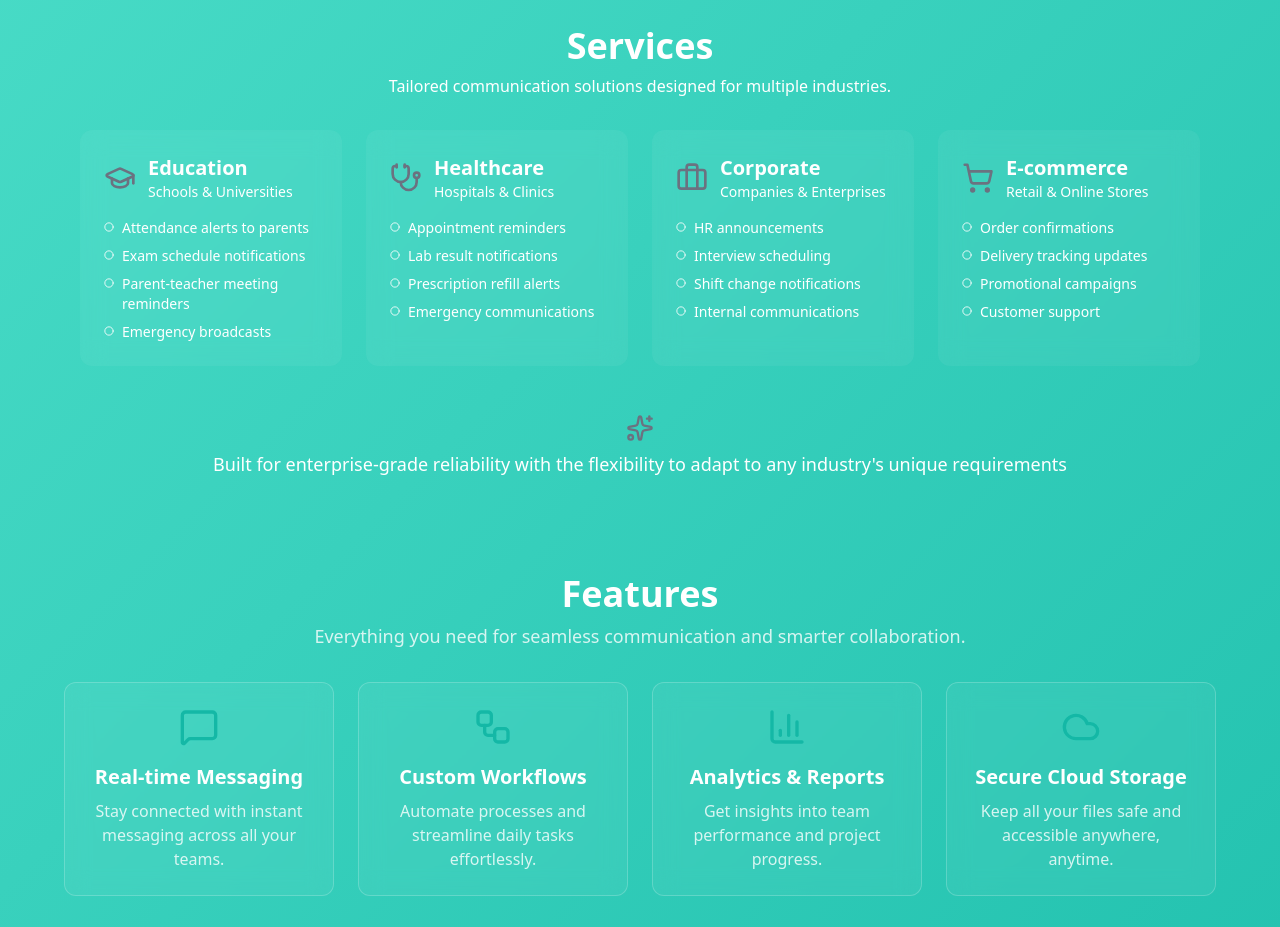
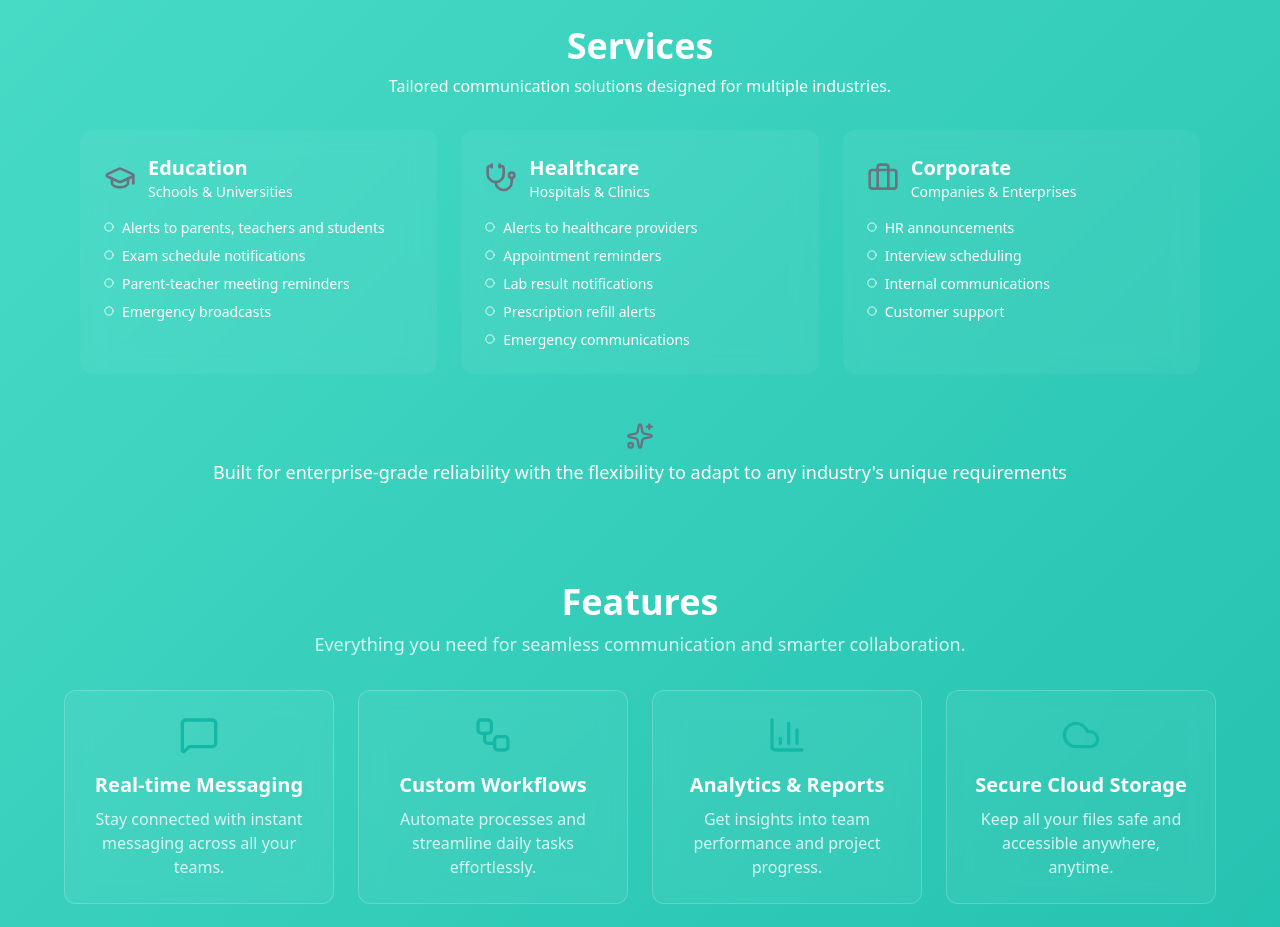
Before and after one commit to Chechep/comms, a React (Vite) app in the folder frontend/: page / in a window 1280 px wide. Shown: the part 1480-2407 px from the top of the page. Built offline with nearby package versions, Linux system fonts and the light colour scheme; no server answers.

Commit message:
update services

```diff
--- a/frontend/src/components/Services.jsx
+++ b/frontend/src/components/Services.jsx
@@ -2,7 +2,6 @@ import {
   GraduationCap,
   Stethoscope,
   Briefcase,
-  ShoppingCart,
   Sparkles,
   Circle,
 } from "lucide-react";
@@ -16,7 +15,7 @@ export default function Services({ darkMode, themeColor }) {
       title: "Education",
       subtitle: "Schools & Universities",
       points: [
-        "Attendance alerts to parents",
+        "Alerts to parents, teachers and students",
         "Exam schedule notifications",
         "Parent-teacher meeting reminders",
         "Emergency broadcasts",
@@ -27,6 +26,7 @@ export default function Services({ darkMode, themeColor }) {
       title: "Healthcare",
       subtitle: "Hospitals & Clinics",
       points: [
+        "Alerts to healthcare providers",
         "Appointment reminders",
         "Lab result notifications",
         "Prescription refill alerts",
@@ -40,19 +40,8 @@ export default function Services({ darkMode, themeColor }) {
       points: [
         "HR announcements",
         "Interview scheduling",
-        "Shift change notifications",
         "Internal communications",
-      ],
-    },
-    {
-      icon: <ShoppingCart size={32} style={{ color: dynamicColor }} />,
-      title: "E-commerce",
-      subtitle: "Retail & Online Stores",
-      points: [
-        "Order confirmations",
-        "Delivery tracking updates",
-        "Promotional campaigns",
-        "Customer support",
+        "Customer support"
       ],
     },
   ];
@@ -72,7 +61,7 @@ export default function Services({ darkMode, themeColor }) {
       </div>
 
       {/* Service Cards */}
-      <div className="grid gap-6 sm:grid-cols-2 lg:grid-cols-4 max-w-6xl mx-auto">
+      <div className="grid gap-6 sm:grid-cols-2 lg:grid-cols-3 max-w-6xl mx-auto">
         {services.map((service, index) => (
           <div
             key={index}
```
